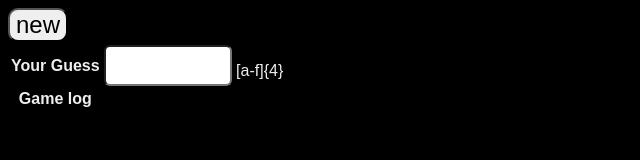
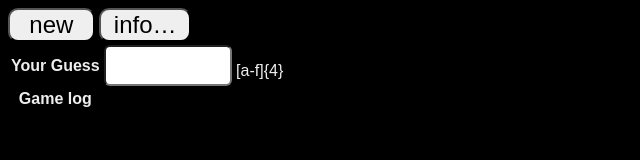
Before and after one commit to OMerkel/codebreaker, a plain HTML site: page codebreaker46vanilla/src/vanilla.html in a window 1280 px wide. Shown: the whole page, without its empty margins (0-640 px from the left). Drawn offline with Linux system fonts and the light colour scheme.

Commit message:
Button "info..."

```diff
--- a/codebreaker46vanilla/src/vanilla.html
+++ b/codebreaker46vanilla/src/vanilla.html
@@ -54,7 +54,8 @@ CONNECTION WITH THE SOFTWARE OR THE USE OR OTHER DEALINGS IN THE SOFTWARE.
     <p>This HTML5 application depends on enabled Javascript capabilities in your browser.</p>
     <p>Please consider enabling Javascript if disabled through settings.</p>
   </noscript>
-  <button id="new" style="font-size: 1.5em;">new</button>
+  <button id="new" style="font-size: 1.5em;">&nbsp;&nbsp;new&nbsp;&nbsp;</button>
+  <a href="intro.html"><button id="about" style="font-size: 1.5em;">&nbsp;info&hellip;&nbsp;</button></a>
   <table>
   <tr>
     <th>Your Guess</th>
```
